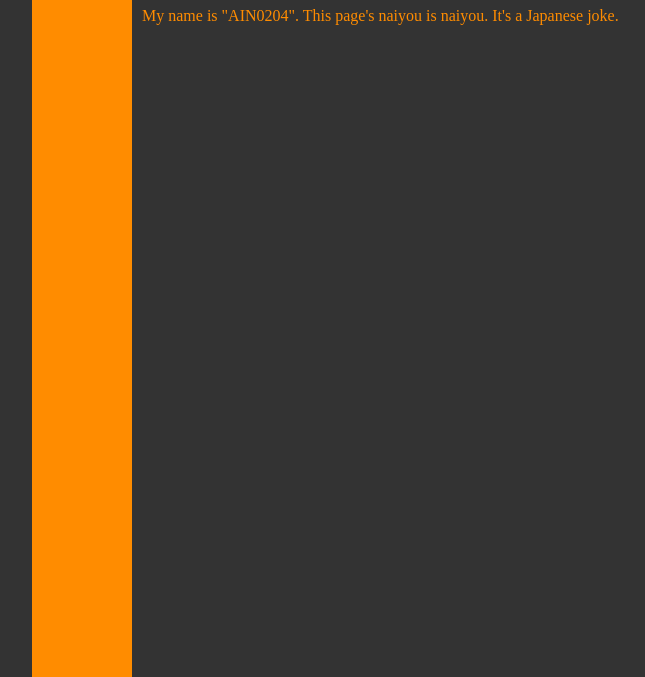
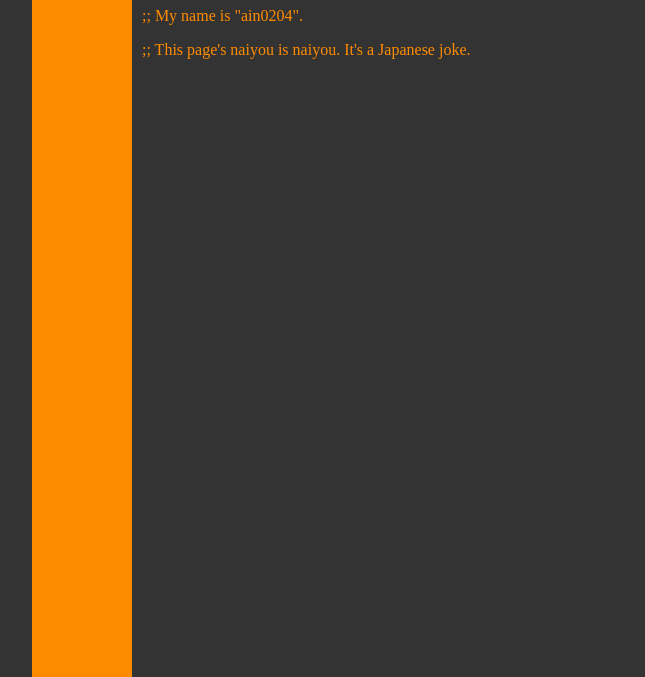
Before and after one commit to AIN0204/ain0204.github.io, a plain HTML site: page index.html in a window 1280 px wide. Shown: the part 123-800 px from the top of the page, without its empty margins (68-713 px from the left). Drawn offline with Linux system fonts and the light colour scheme.

Commit message:
change content

```diff
--- a/index.html
+++ b/index.html
@@ -2,16 +2,15 @@
 <html lang="ja">
   <head>
     <meta charset="UTF-8">
-    <title>MyPage</title>
+    <title>hello ain0204</title>
     <link rel="stylesheet" type="text/css" href="style.css">
   </head>
   <body>
     <div id="side_square"></div>
     <div id="content">
       <h1>Hello, brave new world!!</h1>
-      <p>My name is "AIN0204".
-	This page's naiyou is naiyou.
-	It's a Japanese joke.</p>
+      <p>;; My name is "ain0204".</p>
+      <p>;; This page's naiyou is naiyou. It's a Japanese joke.</p>
     </div>
   </body>
 </html>
```
